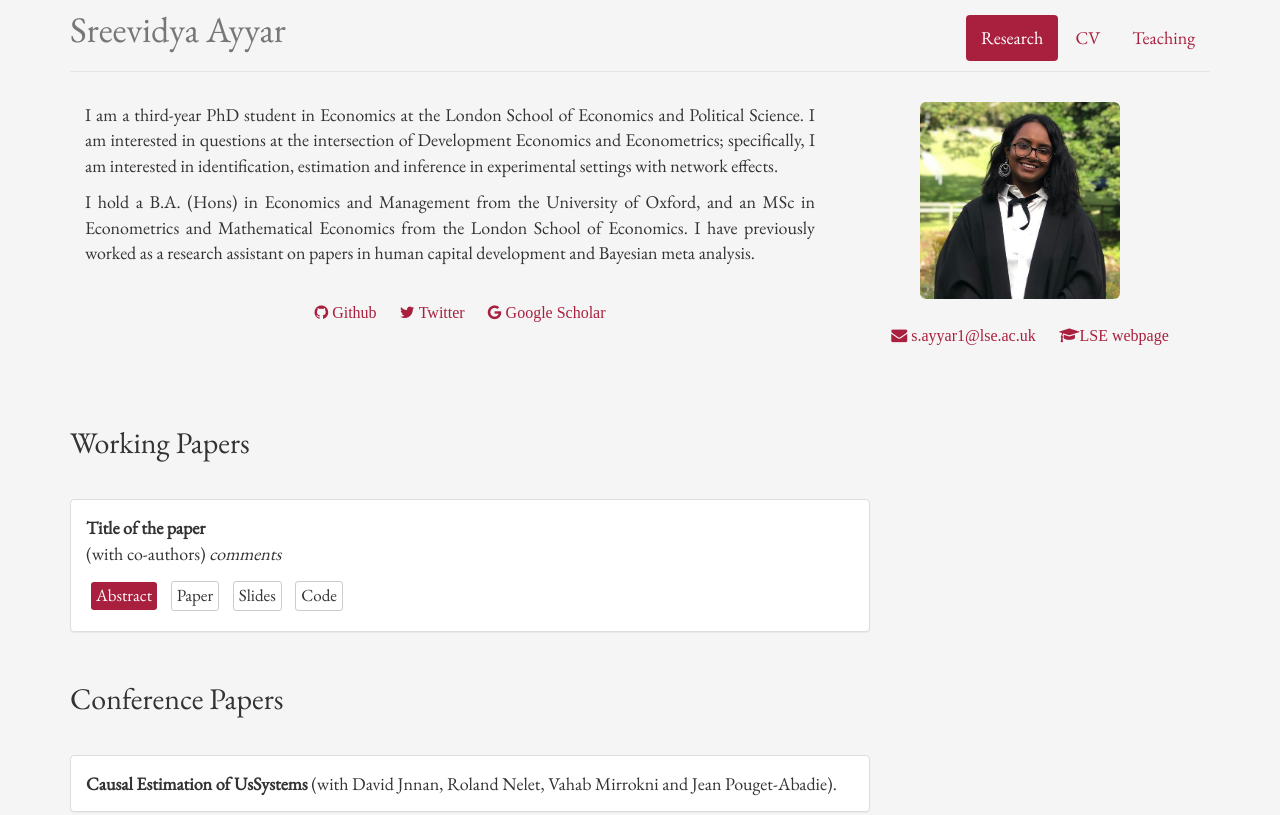
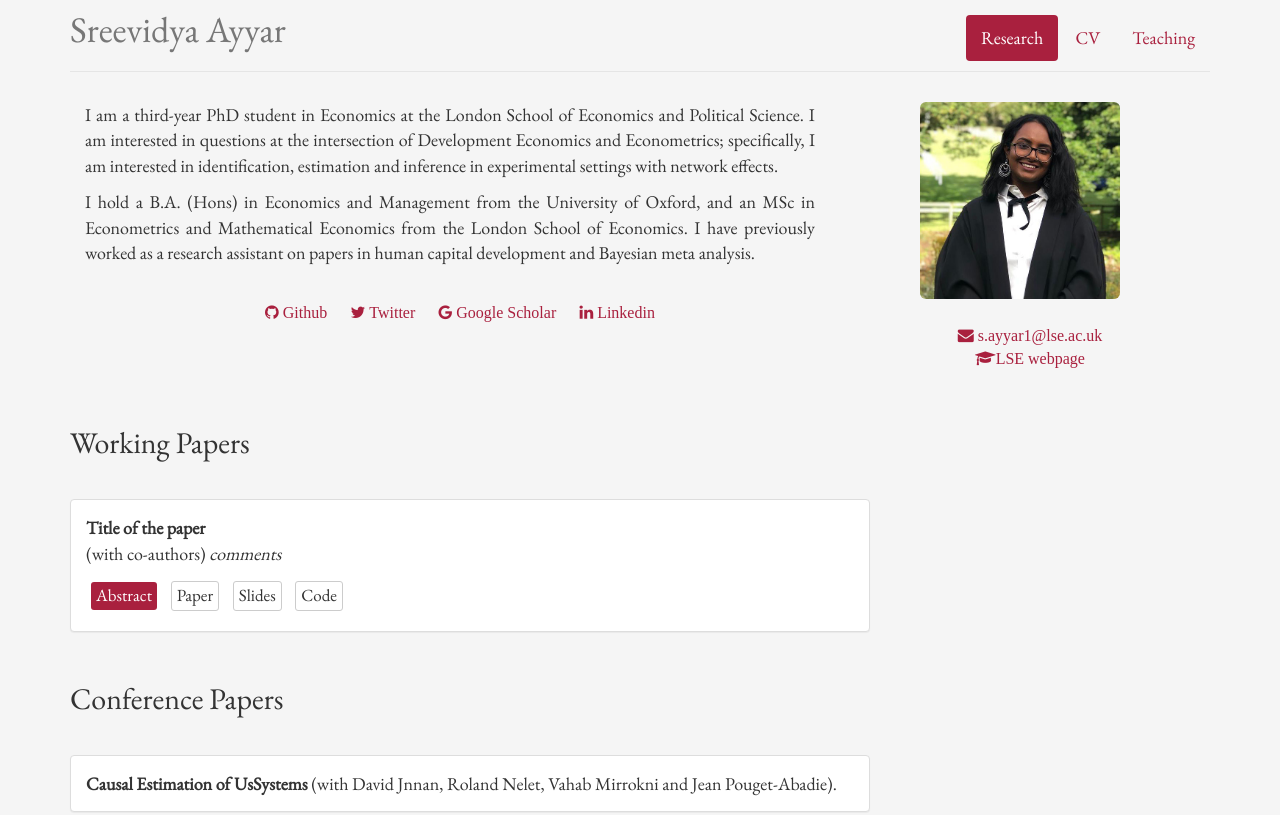
Before and after one commit to harshilchordia/Academic-Website, a plain HTML site: page index.html in a window 1280 px wide. Shown: the top 815 px of the page. Drawn offline with nearby package versions, Linux system fonts and the light colour scheme.

Commit message:
linkedin added

```diff
--- a/index.html
+++ b/index.html
@@ -46,6 +46,8 @@
           <a href="https://github.com/sreeayyar" target="_blank"> <i class="fa fa-github"> Github</i></a>
           <a href="https://twitter.com/sree_ayyar" target="_blank"> <i class="fa fa-twitter"> Twitter</i></a>
           <a href="mailto:munro@stanford.edu" target="_blank"><i class="fa fa-google"> Google Scholar</i></a>
+          <a href="https://www.linkedin.com/in/sreevidya-ayyar/" target="_blank"><i class="fa fa-linkedin"> Linkedin</i></a>
+
           </div>
           <br><br>
 
@@ -61,6 +63,7 @@
           <br>
           <div class="links">
                <a href="mailto:s.ayyar1@lse.ac.uk"><i class="fa fa-envelope"> s.ayyar1@lse.ac.uk</i></a>
+               <br>
                <!-- <a href="Sreevidya_CV.pdf" target="_blank"> <i class="fa fa-file-pdf-o"> CV here</i></a> -->
                <a href="https://www.lse.ac.uk/economics/people/research-students/sreevidya-ayyar" target="_blank"><i class="fa fa-graduation-cap">LSE webpage</i></a>
           </div>
```
